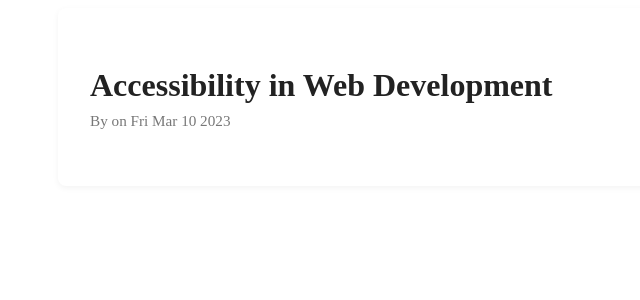
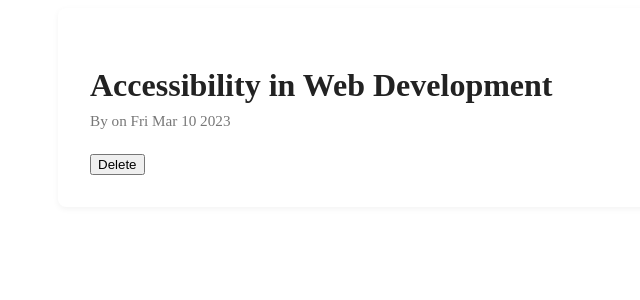
Before and after one commit to siva2024501020/blog-post-listing, a React (Vite) app: page /posts/3 in a window 1280 px wide. Shown: the top 300 px of the page, without its empty margins (150-790 px from the left). Built offline with nearby package versions, Linux system fonts and the light colour scheme.

Commit message:
Add Delete button to BlogPostDetail component

```diff
--- a/src/components/blogPostDetails.jsx
+++ b/src/components/blogPostDetails.jsx
@@ -1,6 +1,6 @@
 import styles from './blogPostDetail.module.css';
 
-export default function BlogPostDetail({ post }) {
+export default function BlogPostDetail({ post, onDelete }) {
   if (!post) return <p className={styles.empty}>Post not found.</p>;
 
   return (
@@ -13,6 +13,9 @@ export default function BlogPostDetail({ post }) {
         className={styles.content}
         dangerouslySetInnerHTML={{ __html: post.content }}
       />
+      <button className={styles.deleteButton} onClick={onDelete}>
+        Delete
+      </button>
     </article>
   );
 }
```
